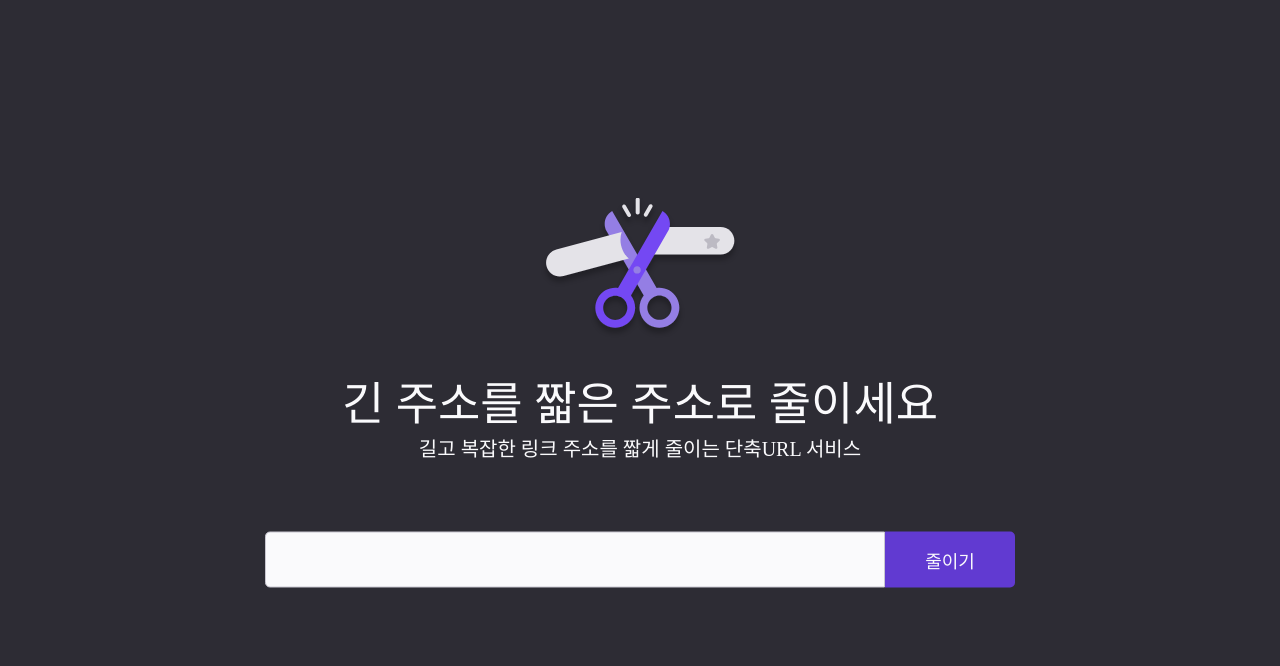
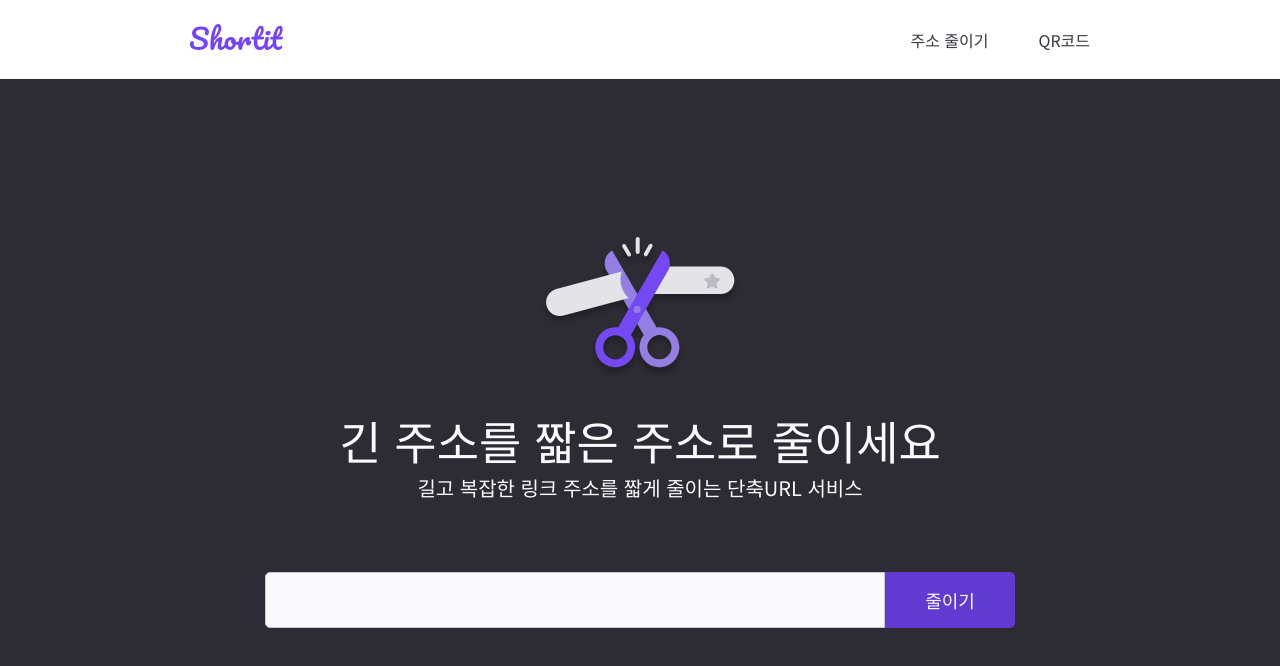
Before and after one commit to pseudoureka/shortit, a Next.js app: page / in a window 1280 px wide. Shown: the top 666 px of the page. Built offline with nearby package versions, Linux system fonts and the light colour scheme.

Commit message:
홈페이지에서 주소 입력 후 줄이기 등록시 shortUrl 생성 기능 구현, _app.js, _document.js 수정"

```diff
--- a/package.json
+++ b/package.json
@@ -9,6 +9,7 @@
     "lint": "next lint"
   },
   "dependencies": {
+    "axios": "^1.7.7",
     "mongoose": "^8.8.1",
     "next": "15.0.3",
     "react": "19.0.0-rc-66855b96-20241106",
--- a/pages/_app.js
+++ b/pages/_app.js
@@ -1,3 +1,38 @@
+import Image from "next/image";
+import { Noto_Sans_KR } from "next/font/google";
+import logoImage from "@/public/logo.svg";
+import styles from "@/styles/App.module.css";
+import "@/styles/global.css";
+import Link from "@/components/Link";
+import Head from "next/head";
+
+const notoSansKR = Noto_Sans_KR({
+  weight: ["400", "500"],
+  subsets: ["latin"],
+});
+
 export default function App({ Component, pageProps }) {
-  return <Component {...pageProps} />;
+  return (
+    <>
+      <Head>
+        <title>Shortit</title>
+      </Head>
+      <div className={`${styles.app} ${notoSansKR.className}`}>
+        <header className={styles.header}>
+          <nav className={`${styles.nav} ${styles.container}`}>
+            <Link href="/">
+              <Image width={93} height={26} src={logoImage} alt="Shortit" />
+            </Link>
+            <div className={styles.links}>
+              <Link href="/short-links">주소 줄이기</Link>
+              <Link href="/qrcodes">QR코드</Link>
+            </div>
+          </nav>
+        </header>
+        <main className={`${styles.main} ${styles.container}`}>
+          <Component {...pageProps} />
+        </main>
+      </div>
+    </>
+  );
 }
--- a/pages/index.js
+++ b/pages/index.js
@@ -5,6 +5,7 @@ import Input from "@/components/Input";
 import styles from "@/styles/Home.module.css";
 import cutUrlImage from "@/public/cut-url.svg";
 import copyToClipboard from "@/lib/copyToClipboard";
+import axios from "@/lib/axios";
 
 export default function Home() {
   const [url, setUrl] = useState("");
@@ -17,8 +18,12 @@ export default function Home() {
 
   async function handleCreate(e) {
     e.preventDefault();
-    // API 요청
-    const newShortUrl = "abcdef";
+    const res = await axios.post("/short-links/", {
+      title: url,
+      url,
+    });
+    const newShortLinks = res.data;
+    const newShortUrl = newShortLinks.shortUrl;
     setShortUrl(newShortUrl);
   }
 
```
Also changed, not shown: 1 other file (tests, documents, lock files or other folders).
